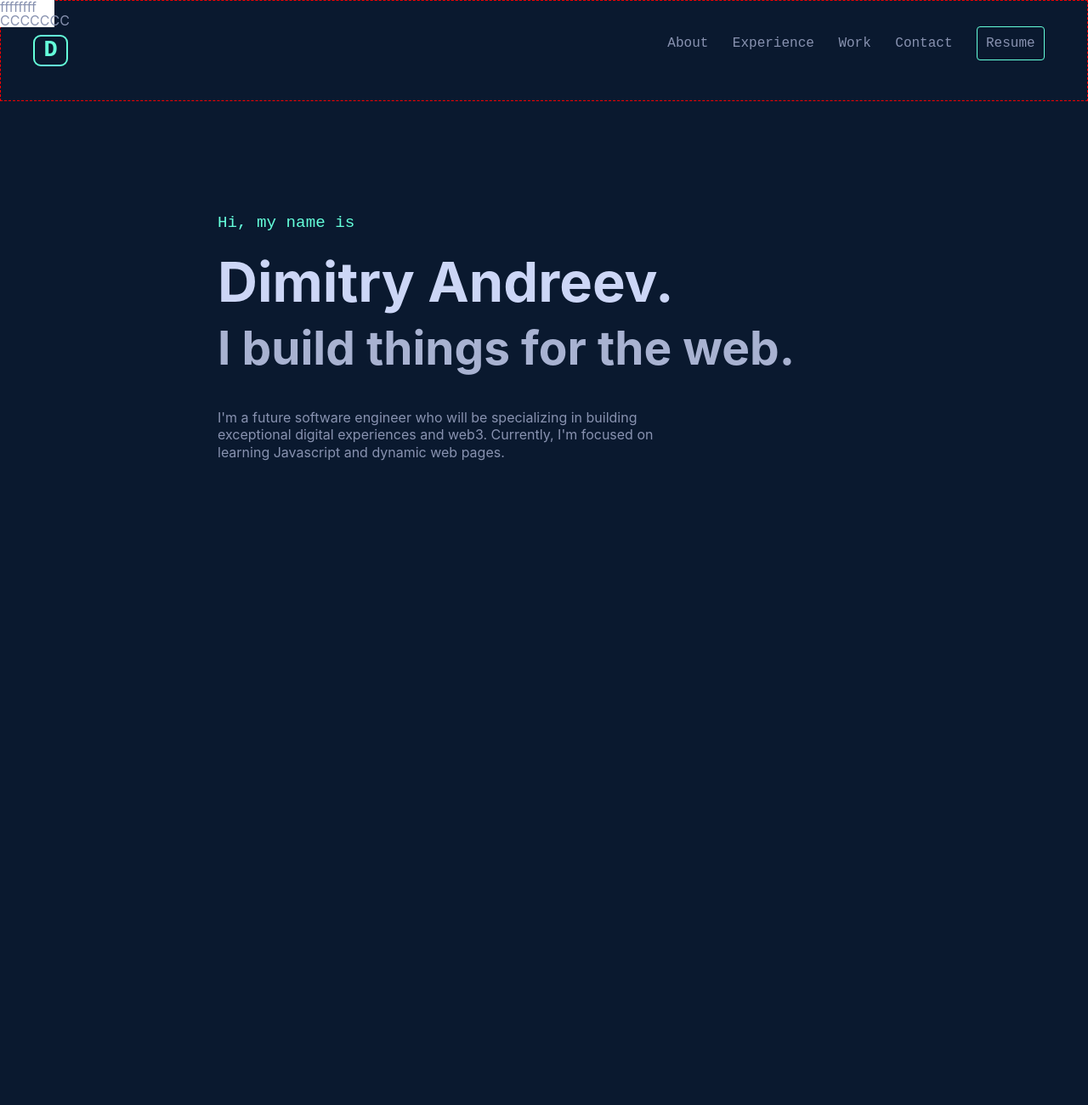
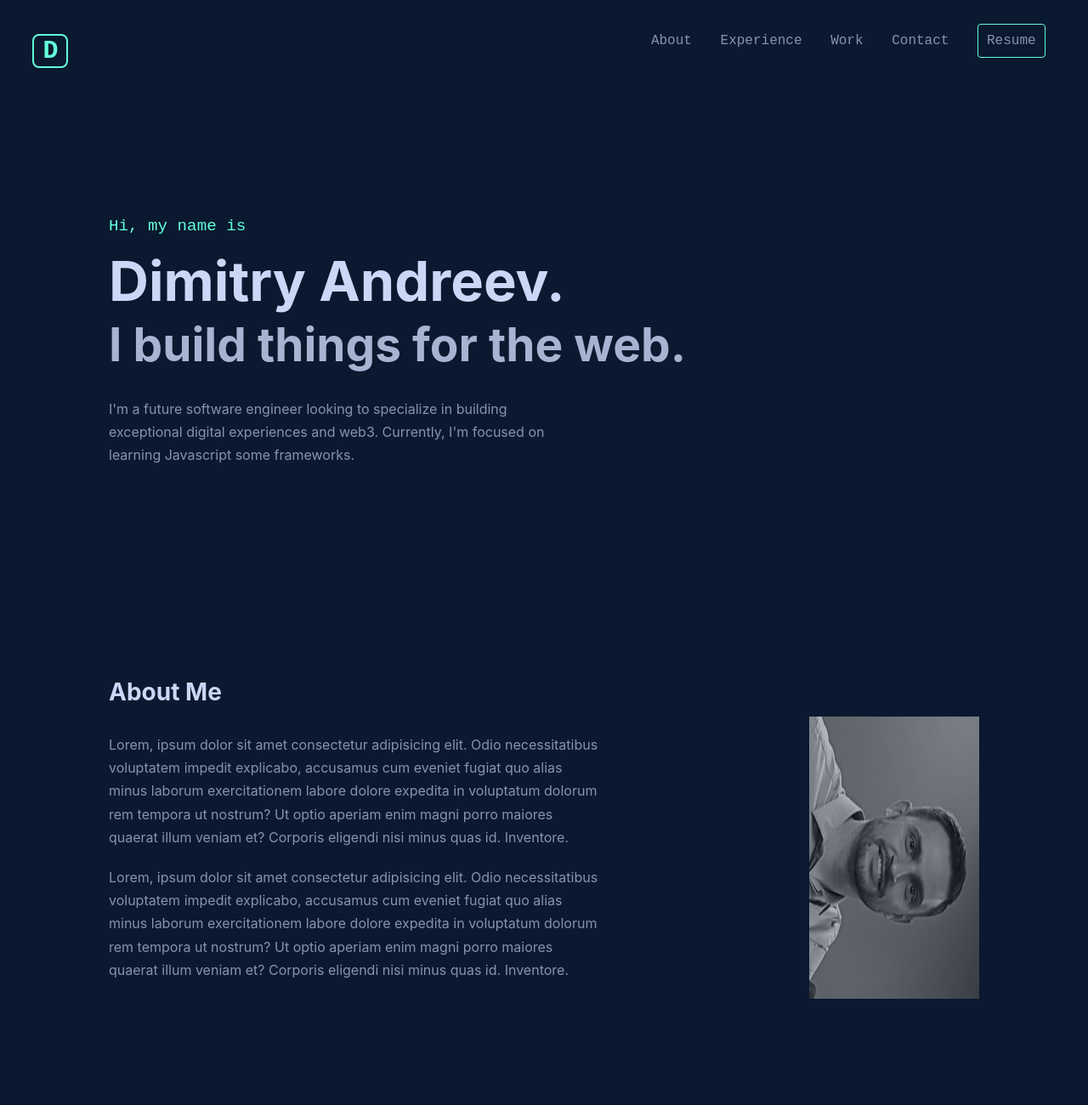
Before and after one commit to bgandreev/challenge_2, a plain HTML site: page index.html in a window 1280 px wide. Shown: the top 1300 px of the page at 85% size. Drawn offline with Linux system fonts and the light colour scheme.

Commit message:
Added #hero and #about sections

```diff
--- a/index.html
+++ b/index.html
@@ -14,14 +14,12 @@
 <body>
     <header>
         <div id="main-logo">
-            <h1>
-                D
-            </h1>
+            <h1>D</h1>
         </div>
         <nav>
             <ul>
                 <li>
-                    <a href="#">About</a>
+                    <a href="#about">About</a>
                 </li>
                 <li>
                     <a href="#">Experience</a>
@@ -39,19 +37,26 @@
         </nav>
     </header>
 
-    <div id="left">ffffffff</div>
-    <div id="right">CCCCCCC</div>
     <main>
-        <div id="center">
-            <section class="hero">
+        <section id="hero">
+            <div>
                 <p class="green-text font-fam-mono">Hi, my name is</p>
                 <h2 class="lightest-slate">Dimitry Andreev.</h2>
                 <h3 class="light-slate">I build things for the web.</h3>
-                <p>I'm a future software engineer who will be specializing in building exceptional digital experiences and web3. Currently, I'm focused on learning Javascript and dynamic web pages.</p>
+                <p>I'm a future software engineer looking to specialize in building exceptional digital experiences and web3. Currently, I'm focused on learning Javascript some frameworks.</p>
+            </div>
         </section>
-            <section>
-                <br><br><br><br><br><br><br><br><br><br><br><br><br><br><br><br><br><br><br><br><br><br><br><br><br><br><br><br><br><br><br><br><br><br><br><br><br><br><br><br><br><br><br><br><br><br><br><br><br><br><br><br><br><br><br><br><br><br><br><br><br><br><br><br><br><br><br><br><br><br><br><br><br><br><br><br><br><br><br><br><br><br><br><br><br><br><br><br><br><br><br><br><br><br><br><br><br><br><br><br><br><br><br><br><br><br><br><br><br><br><br><br><br><br><br><br><br><br><br><br><br><br><br><br><br><br><br><br><br><br><br><br><br><br><br><br><br><br><br><br><br><br><br><br><br><br><br><br><br><br><br><br><br><br><br><br><br><br><br><br><br><br><br><br><br><br><br><br><br><br><br><br><br><br><br><br><br><br><br><br><br><br><br><br>
-                About
+        <section id="about">
+            <div>
+                <h2 class="section-heading">About Me</h2>
+            </div>
+            <div class="two-col-box">
+                <div class="two-col-box-inner">
+                    <p>Lorem, ipsum dolor sit amet consectetur adipisicing elit. Odio necessitatibus voluptatem impedit explicabo, accusamus cum eveniet fugiat quo alias minus laborum exercitationem labore dolore expedita in voluptatum dolorum rem tempora ut nostrum? Ut optio aperiam enim magni porro maiores quaerat illum veniam et? Corporis eligendi nisi minus quas id. Inventore.</p>
+                    <p>Lorem, ipsum dolor sit amet consectetur adipisicing elit. Odio necessitatibus voluptatem impedit explicabo, accusamus cum eveniet fugiat quo alias minus laborum exercitationem labore dolore expedita in voluptatum dolorum rem tempora ut nostrum? Ut optio aperiam enim magni porro maiores quaerat illum veniam et? Corporis eligendi nisi minus quas id. Inventore.</p>
+                </div>
+                <img src="./img/profile_trans.png" alt="Profile Picture">
+            </div>
         </section>
         <section>
             Experience
@@ -62,7 +67,6 @@
         <section>
             Contact
         </section>
-        </div>
     </main>
 
 </body>
--- a/style.css
+++ b/style.css
@@ -24,32 +24,29 @@ body {
 }
 
 header {
+   font-family: var(--font-mono);
    background-color:  var(--navy);
-   filter: 10px;
    display: flex;
    justify-content: space-between;
    position: fixed;
    top: 0;
    left: 0;
    width: 100%;
-   padding: 40px 3%;
-   border: 1px dashed red;
-
+   padding: 40px 3% 10px 3%;
+   /* border-bottom: 1px solid var(--slate); */
 }
 
-header h1 {
-    font-size: 27px;
-    font-family: var(--font-mono);
+#main-logo {
+    font-size: 30px;
     color:  var(--green);
     border: 2px solid var(--green);
     padding: 3px 10px;
-    border-radius: 9px;
+    border-radius: 8px;
 }
 
 nav ul li {
     display: inline-block;
     margin: 0 12px;
-    font-family: var(--font-mono);
 }
 
 nav ul li a {
@@ -64,8 +61,64 @@ nav ul li a:hover {
 }
 
 main {
+    max-width: 80%;
+    margin: 0 auto;
+}
+
+section {
+    min-height: 100vh;
+}
+
+section p {
+    line-height: 1.7;
+}
+
+#hero {
+    display: flex;
+    align-items: center;
+
 
 }
+
+#hero h2 {
+    padding: 15px 0;
+    font-size: 65px;
+}
+
+#hero h3 {
+    padding: 0 0 35px 0;
+    font-size: 55px;
+}
+
+#hero p {
+    max-width: 540px;
+}
+
+
+.two-col-box {
+    display: flex;
+    justify-content: space-between;
+
+
+}
+
+.two-col-box img {
+    align-self: top;
+    /* order: 1; */
+}
+
+.two-col-box-inner p {
+    max-width: 70%;
+    margin: 20px 0;
+}
+
+.section-heading {
+    font-size: 28px;
+    color: var(--lightest-slate);
+    padding-bottom: 15px;
+}
+
+
 
 .button {
     color: var(--green);
@@ -85,42 +138,21 @@ main {
 #left {
     background-color: white;
     width: 5%;
+    height: 400px;
+    float: left;
     display: fixed;
-    position: relative;
-    top: 0;
-    left: 0;
+
 }
 
 #right {
     background-color: white;
     width: 5%;
+    height: 1000px;
+    float: right;
     display: fixed;
     position: relative;
     top: 0;
     right: 0;
-}
-
-#center {
-    padding: 17% 20%;
-}
-
-.hero {
-    line-height: 1.3;
-}
-
-.hero h2 {
-    padding: 15px 0 0 0;
-    font-size: 65px;
-}
-
-.hero h3 {
-    padding: 0 0 35px 0;
-    font-size: 55px;
-}
-
-.hero p {
-    max-width: 540px;
-
 }
 
 .green-text {
```
Also changed, not shown: img/profile.jpg (added), img/profile_trans.png (added). Lines whose indentation alone changed are shown as unchanged.
